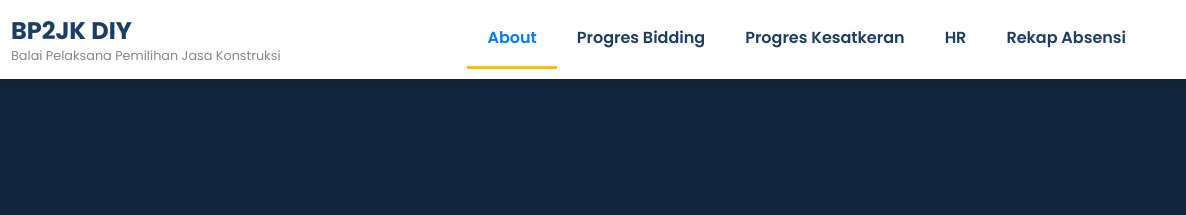
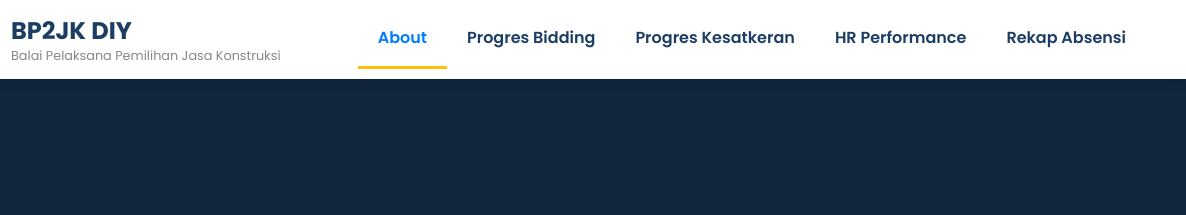
Before and after one commit to gogo-213/bp2jkdiy, a plain HTML site: page index.html in a window 1280 px wide. Shown: the top 215 px of the page, 94-1280 px from the left. Drawn offline with Linux system fonts and the light colour scheme.

Commit message:
Update index.html

```diff
--- a/index.html
+++ b/index.html
@@ -220,7 +220,7 @@
                     <li class="active"><a href="#about">About</a></li>
                     <li><a href="#bidding">Progres Bidding</a></li>
                     <li><a href="#kesatkeran">Progres Kesatkeran</a></li>
-                    <li><a href="#hr">HR</a></li>
+                    <li><a href="https://gogo-213.github.io/kinerja/">HR Performance</a></li>
                     <li><a href="#absensi">Rekap Absensi</a></li>
                 </ul>
             </nav>
```
